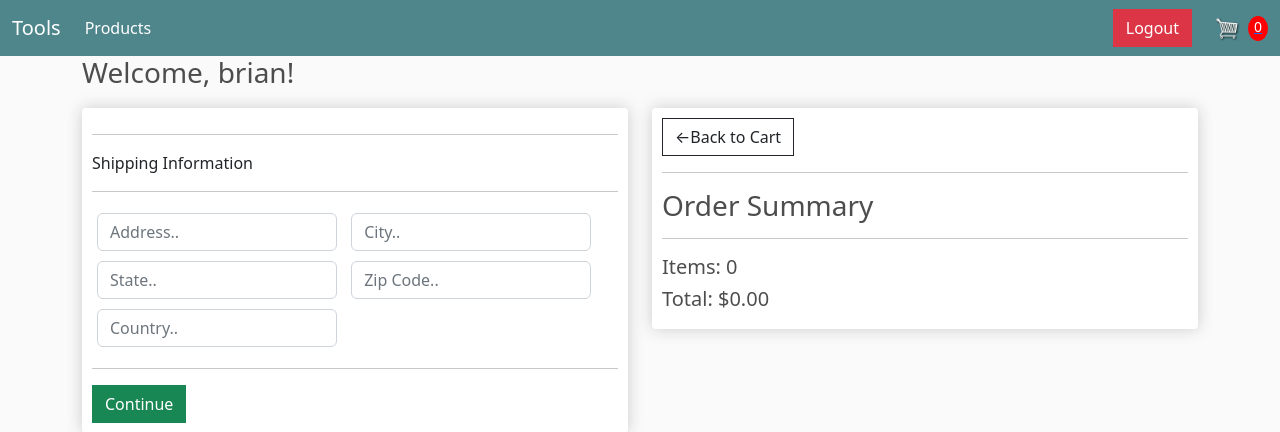
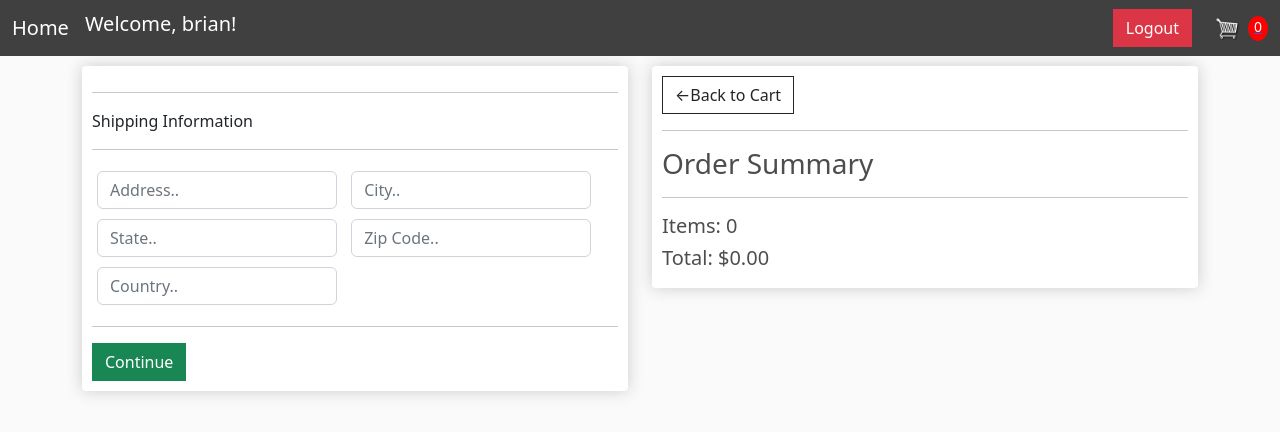
Before and after one commit to briankihia/ecom, a Django app: page /checkout/ in a window 1280 px wide. Shown: the top 432 px of the page. Run offline with Django 4.2, Linux system fonts and the light colour scheme; a user stored in the database is signed in; data comes from the database, SQL or seed files in the repository; both versions use the stored data as it was after the commit; some libraries are stand-ins or nearby versions.

Commit message:
changed some styling to the main.html page

```diff
--- a/templates/cart.html
+++ b/templates/cart.html
@@ -2,11 +2,11 @@
 {% load static %}
 {% block content%}
 
-    {% if request.user.is_authenticated %}
+    <!-- {% if request.user.is_authenticated %}
     <div>
         <h3>Welcome, {{ request.user.username }}!</h3>
     </div>
-    {% endif %}
+    {% endif %} -->
 
     <div class="row">
         <div class="col-lg-12">
--- a/templates/checkout.html
+++ b/templates/checkout.html
@@ -2,11 +2,11 @@
 {% load static %}
 {% block content%}
 
-    {% if request.user.is_authenticated %}
+    <!-- {% if request.user.is_authenticated %}
     <div>
         <h3>Welcome, {{ request.user.username }}!</h3>
     </div>
-    {% endif %}
+    {% endif %} -->
 
     <div class="row">
         <div class="col-lg-6">
--- a/templates/main.html
+++ b/templates/main.html
@@ -34,32 +34,34 @@
     </script>
 </head>
 <body>
-
-    <nav class="navbar navbar-expand-lg navbar-dark bg-dark">
+    <nav class="navbar navbar-expand-lg" style="background-color: #404040; color: white;">
         <div class="container-fluid">
-          <a class="navbar-brand" href="{% url 'store'%}">Tools</a>
+            <a class="navbar-brand" href="{% url 'store' %}" style="color: white;">Home</a>
             <button class="navbar-toggler" type="button" data-bs-toggle="collapse" data-bs-target="#navbarSupportedContent" aria-controls="navbarSupportedContent" aria-expanded="false" aria-label="Toggle navigation">
-            <span class="navbar-toggler-icon"></span>
+                <span class="navbar-toggler-icon" style="color: white;"></span>
             </button>
             <div class="collapse navbar-collapse" id="navbarSupportedContent">
                 <ul class="navbar-nav me-auto mb-2 mb-lg-0">
-              <li class="nav-item">
+                    <!-- <li class="nav-item">
                         <a class="nav-link active" aria-current="page" href="{% url 'store'%}">Products</a>
-              </li>
+                    </li> -->
+                    {% if request.user.is_authenticated %}
+                    <div>
+                        <h5 style="color: white;">Welcome, {{ request.user.username }}!</h5>
+                    </div>
+                    {% endif %}
                 </ul>
-
                 <div class="d-flex align-items-center">
                     {% if request.user.is_authenticated %}
                     <a href="{% url 'user_logout' %}" class="btn btn-danger me-2">Logout</a>
                     {% else %}
                     <a href="{% url 'login' %}" class="btn btn-warning me-2">Login</a>
                     {% endif %}
-                <a href="{% url 'cart'%}" class="d-flex align-items-center">
-                    <img id="cart-icon" src="{% static 'images/cart.png'%}" alt="">
-                    <p id="cart-total" class="mb-0 ms-2">{{cartItems}}</p>
+                    <a href="{% url 'cart' %}" class="d-flex align-items-center">
+                        <img id="cart-icon" src="{% static 'images/cart.png' %}" alt="">
+                        <p id="cart-total" class="mb-0 ms-2" style="color: white;">{{cartItems}}</p>
                     </a>
                 </div>
-
             </div>
         </div>
     </nav>
--- a/templates/store.html
+++ b/templates/store.html
@@ -210,7 +210,7 @@
                         <h4>${{ product.price|floatformat:2 }}</h4><br>
                         <div class="star"><ion-icon name="star"></ion-icon> {{ product.rating|default:"0.0" }} Reviews</div>
                         <!-- <button data-product={{product.id}} data-action="add" class="add_to_cart update-cart">Add to cart</button> -->
-                        <button data-product={{product.id}} data-action="add" class=" add_to_cart update-cart">Add to Cart</button>
+                        <button data-product={{product.id}} data-action="add" class="add_to_cart update-cart">Add to Cart</button>
                         <button class="buy_now">Buy now</button>
                     </div>
                 </div>
```
Also changed, not shown: db.sqlite3. Lines whose indentation alone changed are shown as unchanged.
